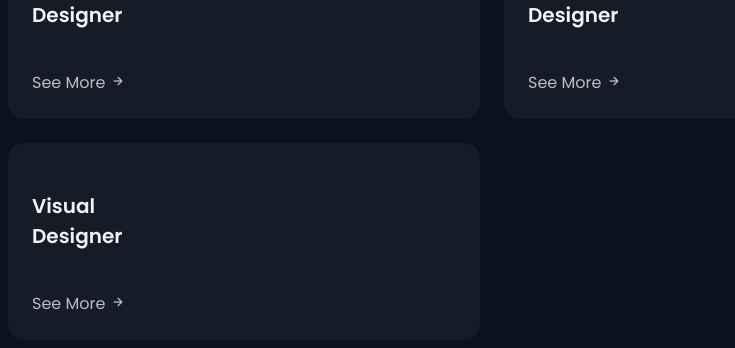
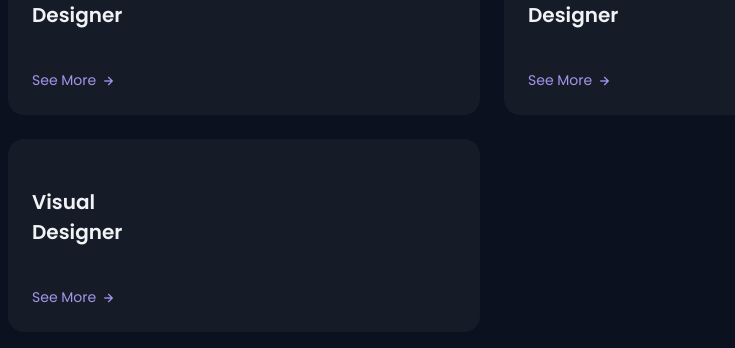
Before and after one commit to jonathanmunamire/My-Portfolio, a website built with webpack: page src/index.html in a window 1280 px wide. Shown: the part 2301-2649 px from the top of the page, without its empty margins (8-743 px from the left). Built offline with nearby package versions, Linux system fonts and the light colour scheme.

Commit message:
Style Services Section

```diff
--- a/src/index.html
+++ b/src/index.html
@@ -298,7 +298,7 @@
             </h3>
 
             <span class="services__button">
-              See More <i class="bx bx-right-arrow-alt"></i>
+              See More <i class="bx bx-right-arrow-alt services__icon"></i>
             </span>
           </div>
 
@@ -309,7 +309,7 @@
             </h3>
 
             <span class="services__button">
-              See More <i class="bx bx-right-arrow-alt"></i>
+              See More <i class="bx bx-right-arrow-alt services__icon"></i>
             </span>
           </div>
 
@@ -320,7 +320,7 @@
             </h3>
 
             <span class="services__button">
-              See More <i class="bx bx-right-arrow-alt"></i>
+              See More <i class="bx bx-right-arrow-alt services__icon"></i>
             </span>
           </div>
         </div>
--- a/src/style.css
+++ b/src/style.css
@@ -475,6 +475,24 @@ img {
   margin-bottom: 2.5rem;
 }
 
+.services__button {
+  color: var(--first-color);
+  font-size: var(--small-font-size);
+  display: flex;
+  align-items: center;
+  column-gap: .25rem;
+  cursor: pointer;
+}
+
+.services__button:hover .services__icon {
+  transform: translateX(.25rem);
+}
+
+.services__icon {
+  font-size: 1rem;
+  transition: .4s;
+}
+
 /* Services modal */
 
 
```
